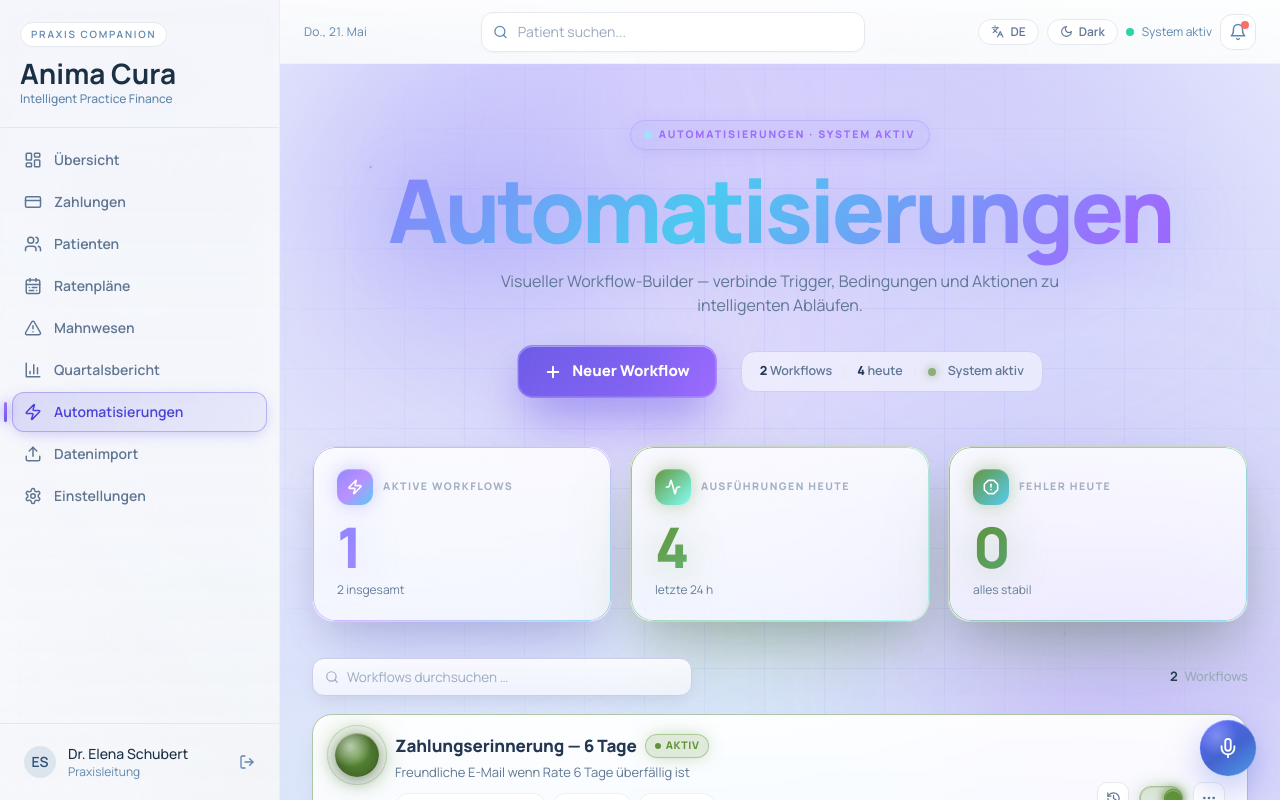
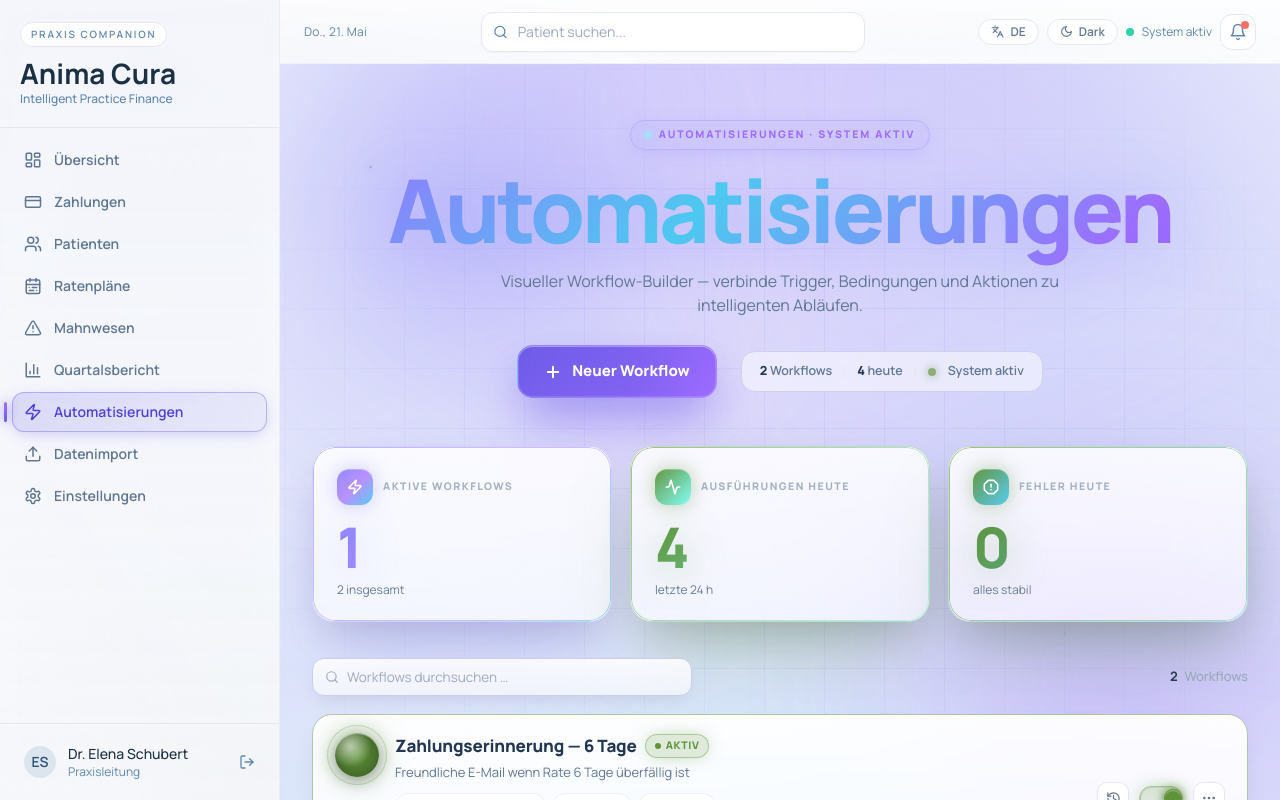
Before and after one commit to juanschu-bear/anima-cura, a Next.js app: page /automatisierungen in a window 1280 px wide. Built offline with nearby package versions, Linux system fonts and the light colour scheme; no server answers; the database is empty.

Commit message:
Remove Voice Companion, fix workflow card dropdown overflow

```diff
--- a/src/app/(dashboard)/layout.tsx
+++ b/src/app/(dashboard)/layout.tsx
@@ -23,7 +23,6 @@ import {
 import { useAppStore } from "@/hooks/useAppStore";
 import { useRouter } from "next/navigation";
 import { t } from "@/lib/i18n";
-import ICuraVoiceCompanion from "@/components/icura/ICuraVoiceCompanion";
 
 const NAV_ITEMS = [
   { href: "/uebersicht", icon: LayoutDashboard, key: "nav.overview" },
@@ -183,7 +182,6 @@ export default function DashboardLayout({
           {children}
         </div>
       </main>
-      <ICuraVoiceCompanion />
     </div>
   );
 }
--- a/src/app/globals.css
+++ b/src/app/globals.css
@@ -447,6 +447,8 @@ samp {
 .wf-card-right {
   position: relative;
   overflow: visible;
+  position: relative;
+  overflow: visible;
   display: flex;
   align-items: center;
   gap: 10px;
```
